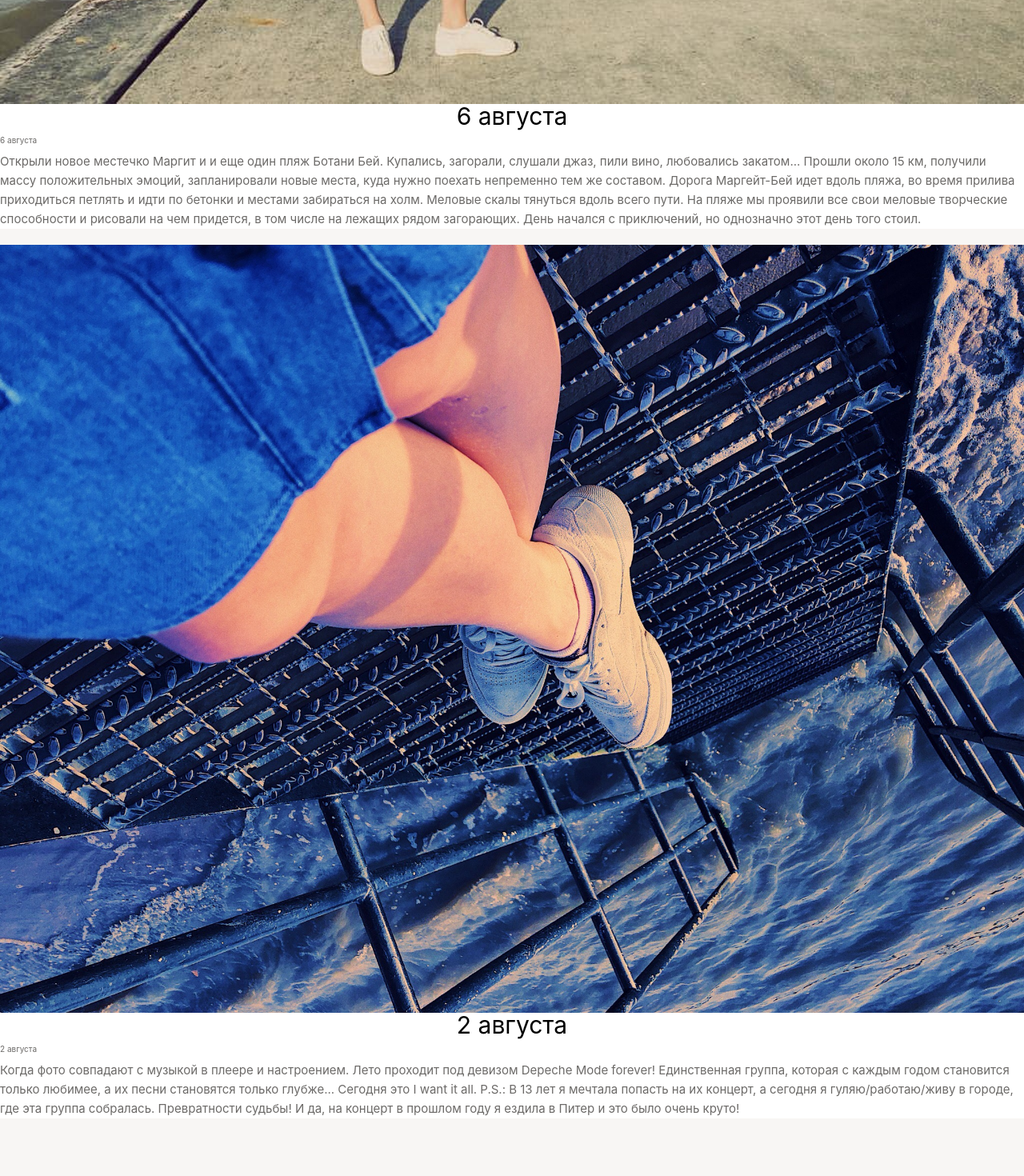
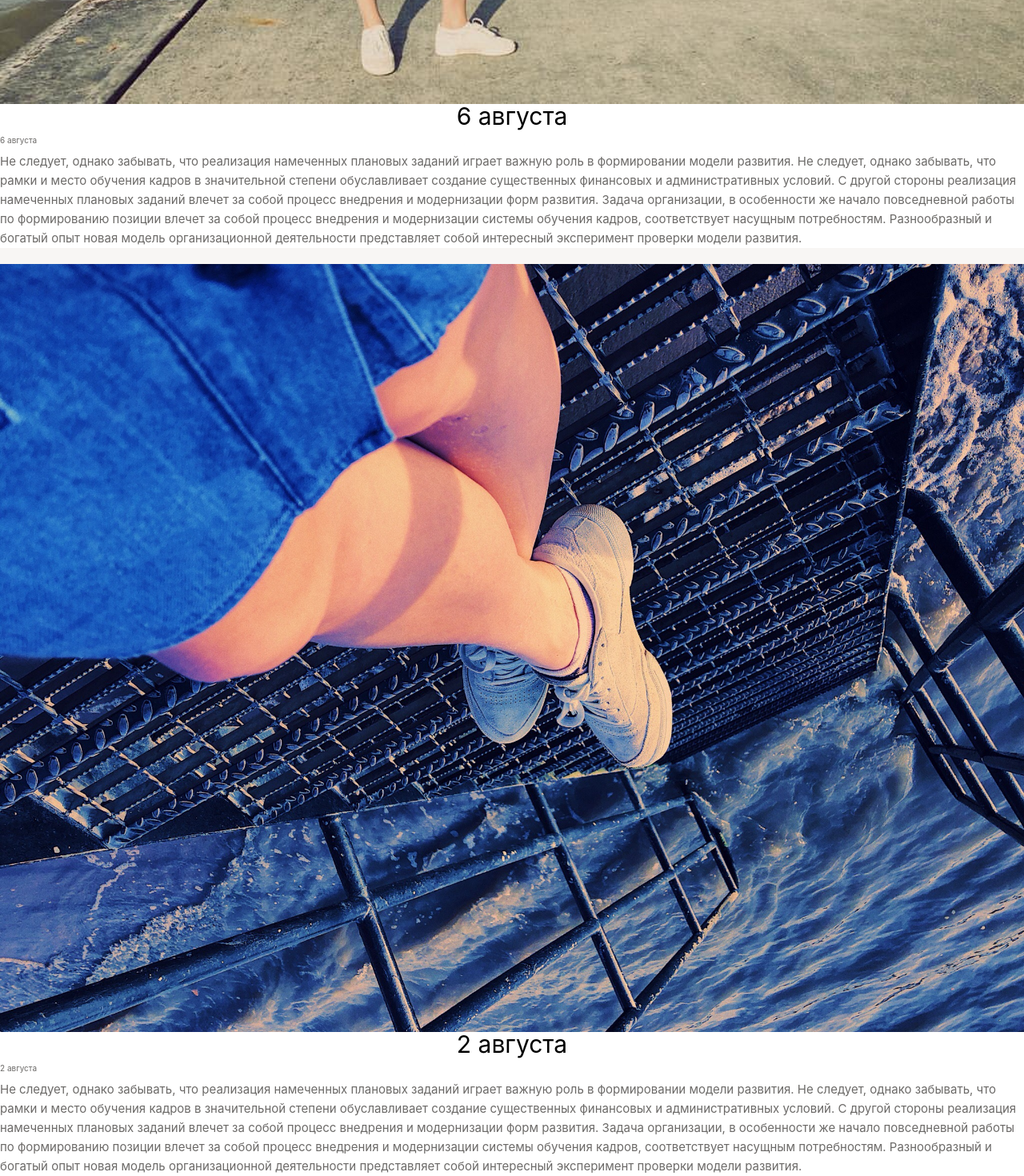
Before and after one commit to matshagam/ginger, a React (Create React App) app: page /contacts in a window 1280 px wide. Shown: the part 1060-2530 px from the top of the page at 80% size. Before the commit the page ends 2458 px from the top, so only its background shows below. Built offline with nearby package versions, Linux system fonts and the light colour scheme.

Commit message:
Заменил текст на рыбу

```diff
--- a/src/components/Blog/Blog.jsx
+++ b/src/components/Blog/Blog.jsx
@@ -11,16 +11,18 @@ export default class Blog extends Component {
             <p className="post-title">6 августа</p>
             <p className="post-date">6 августа</p>
             <p className="post-text">
-              Открыли новое местечко Маргит и и еще один пляж Ботани Бей.
-              Купались, загорали, слушали джаз, пили вино, любовались закатом...
-              Прошли около 15 км, получили массу положительных эмоций,
-              запланировали новые места, куда нужно поехать непременно тем же
-              составом. Дорога Маргейт-Бей идет вдоль пляжа, во время прилива
-              приходиться петлять и идти по бетонки и местами забираться на
-              холм. Меловые скалы тянуться вдоль всего пути. На пляже мы
-              проявили все свои меловые творческие способности и рисовали на чем
-              придется, в том числе на лежащих рядом загорающих. День начался с
-              приключений, но однозначно этот день того стоил.
+              Не следует, однако забывать, что реализация намеченных плановых
+              заданий играет важную роль в формировании модели развития. Не
+              следует, однако забывать, что рамки и место обучения кадров в
+              значительной степени обуславливает создание существенных
+              финансовых и административных условий. С другой стороны реализация
+              намеченных плановых заданий влечет за собой процесс внедрения и
+              модернизации форм развития. Задача организации, в особенности же
+              начало повседневной работы по формированию позиции влечет за собой
+              процесс внедрения и модернизации системы обучения кадров,
+              соответствует насущным потребностям. Разнообразный и богатый опыт
+              новая модель организационной деятельности представляет собой
+              интересный эксперимент проверки модели развития.
             </p>
           </div>
           <div className="post">
@@ -28,14 +30,18 @@ export default class Blog extends Component {
             <p className="post-title">2 августа</p>
             <p className="post-date">2 августа</p>
             <p className="post-text">
-              Когда фото совпадают с музыкой в плеере и настроением. Лето
-              проходит под девизом Depeche Mode forever! Единственная группа,
-              которая с каждым годом становится только любимее, а их песни
-              становятся только глубже... Сегодня это I want it all. P.S.: В 13
-              лет я мечтала попасть на их концерт, а сегодня я
-              гуляю/работаю/живу в городе, где эта группа собралась.
-              Превратности судьбы! И да, на концерт в прошлом году я ездила в
-              Питер и это было очень круто!
+              Не следует, однако забывать, что реализация намеченных плановых
+              заданий играет важную роль в формировании модели развития. Не
+              следует, однако забывать, что рамки и место обучения кадров в
+              значительной степени обуславливает создание существенных
+              финансовых и административных условий. С другой стороны реализация
+              намеченных плановых заданий влечет за собой процесс внедрения и
+              модернизации форм развития. Задача организации, в особенности же
+              начало повседневной работы по формированию позиции влечет за собой
+              процесс внедрения и модернизации системы обучения кадров,
+              соответствует насущным потребностям. Разнообразный и богатый опыт
+              новая модель организационной деятельности представляет собой
+              интересный эксперимент проверки модели развития.
             </p>
           </div>
         </div>
```
